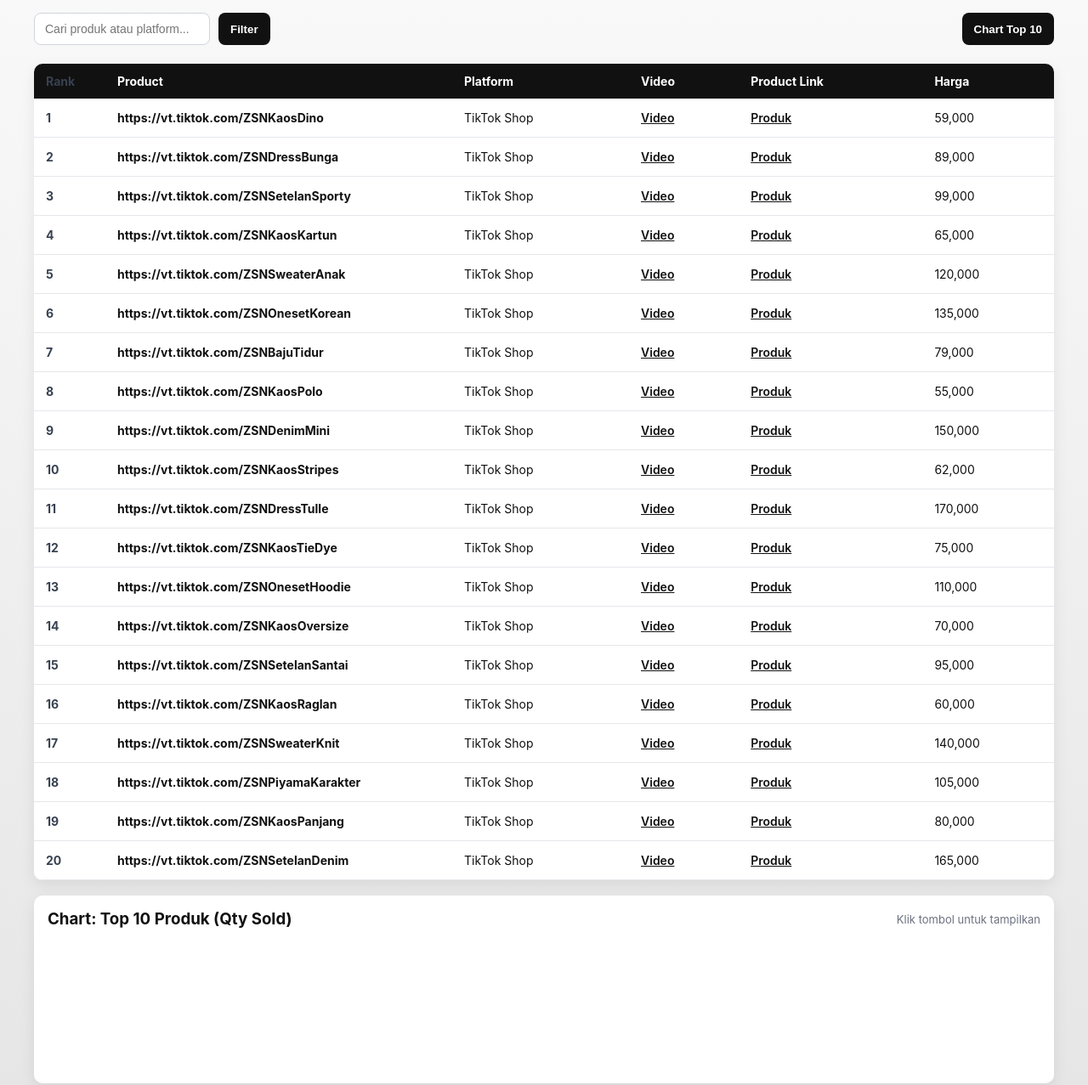
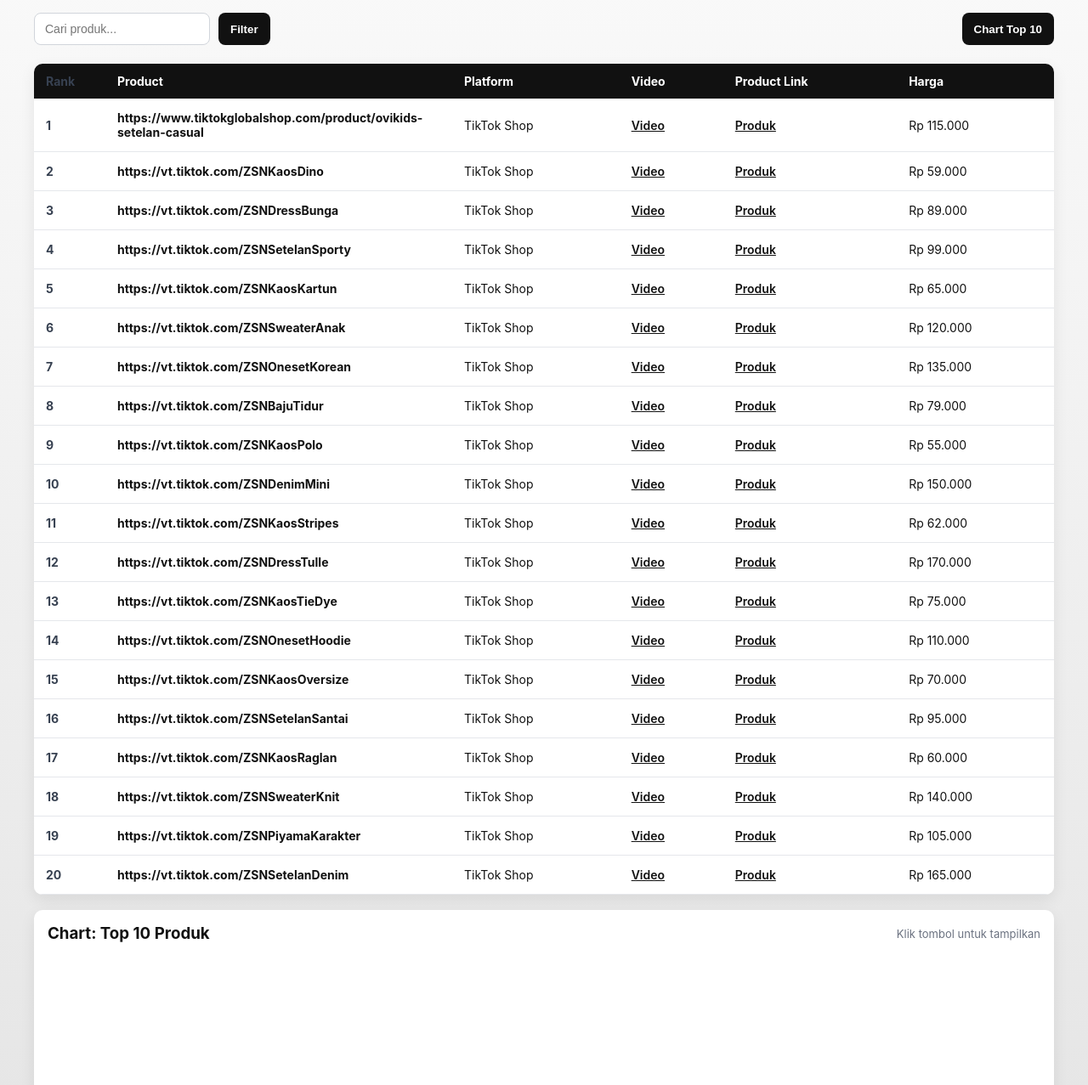
Before and after one commit to sugiel/sugiel.github.io, a plain HTML site: page index.html in a window 1280 px wide. Shown: the part 91-1368 px from the top of the page at 85% size. Drawn offline with nearby package versions, Linux system fonts and the light colour scheme.

Commit message:
Update index.html

```diff
--- a/index.html
+++ b/index.html
@@ -5,7 +5,6 @@
   <meta name="viewport" content="width=device-width,initial-scale=1"/>
   <title>Demo Trend Fashion Anak — Giel (TikTok)</title>
 
-  <!-- Chart.js -->
   <script src="https://cdn.jsdelivr.net/npm/chart.js"></script>
 
   <style>
@@ -15,139 +14,38 @@
       --card:#ffffff;
       --bg:#f5f5f5;
       --radius:10px;
-      --glass: rgba(255,255,255,0.6);
     }
     body{
       margin:0;
       font-family:Inter,ui-sans-serif,system-ui,-apple-system,"Segoe UI",Roboto,"Helvetica Neue",Arial;
       background: linear-gradient(180deg, #fafafa 0%, #e5e5e5 100%);
       color:#111111;
-      -webkit-font-smoothing:antialiased;
-      -moz-osx-font-smoothing:grayscale;
       padding:28px;
     }
-    header{
-      text-align:center;
-      margin-bottom:18px;
-    }
-    header h1{
-      margin:0;
-      font-size:28px;
-      color:var(--accent);
-      letter-spacing:0.3px;
-      font-weight:800;
-    }
-    header p{
-      margin:6px 0 0 0;
-      color:var(--muted);
-    }
-
-    .controls{
-      display:flex;
-      gap:10px;
-      flex-wrap:wrap;
-      justify-content:center;
-      margin:18px 0 22px 0;
-    }
-    .controls input[type=text], .controls select, .controls input[type=number]{
-      padding:10px 12px;
-      border-radius:8px;
-      border:1px solid #d1d5db;
-      min-width:180px;
-      outline:none;
-      font-size:14px;
-      background: white;
-    }
-    .controls button{
-      background:var(--accent);
-      color:white;
-      border:none;
-      padding:10px 14px;
-      border-radius:8px;
-      cursor:pointer;
-      font-weight:600;
-      transition: all 0.2s ease;
-    }
-    .controls button:hover{ opacity:0.85; }
-
-    .container{
-      max-width:1200px;
-      margin:auto;
-    }
-
-    .table-wrap{
-      background:var(--card);
-      border-radius:var(--radius);
-      overflow:hidden;
-      box-shadow:0 6px 18px rgba(0,0,0,0.08);
-      margin-bottom:18px;
-    }
-    table{
-      width:100%;
-      border-collapse:collapse;
-      font-size:14px;
-    }
-    thead th{
-      background:#111111;
-      color:white;
-      padding:12px 14px;
-      text-align:left;
-      font-weight:700;
-      position:sticky;
-      top:0;
-      z-index:2;
-    }
-    tbody tr{
-      border-bottom:1px solid #e5e7eb;
-      background:#ffffffd9;
-    }
-    tbody tr:hover{ background:#f9fafb; }
-    td{
-      padding:14px;
-      vertical-align:middle;
-      color:#111111;
-    }
-    td a{
-      color:var(--accent);
-      font-weight:600;
-      text-decoration:underline;
-    }
-    .col-rank{ width:56px; font-weight:700; color:#374151; }
-    .col-name{ width:34%; }
-    .muted{ color:var(--muted); font-size:13px; }
-    .small{ font-size:12px; color:#475569; }
-
-    .chart-card{
-      background:var(--card);
-      border-radius:var(--radius);
-      padding:16px;
-      box-shadow:0 6px 18px rgba(0,0,0,0.08);
-      margin-bottom:28px;
-    }
-    .flex-row{ display:flex; gap:14px; align-items:center; flex-wrap:wrap; }
-    .right { margin-left:auto; }
-
-    .note{
-      font-size:13px;
-      color:var(--muted);
-      margin-top:8px;
-    }
-
-    footer{
-      max-width:1200px;
-      margin:auto;
-      margin-top:18px;
-      color:var(--muted);
-      font-size:13px;
-      text-align:center;
-    }
-
-    /* responsive table */
-    @media (max-width:900px){
-      .table-wrap{ overflow:auto; }
-      thead th{ min-width:140px; }
-      td{ white-space:nowrap; }
-    }
+    header{text-align:center;margin-bottom:18px;}
+    header h1{margin:0;font-size:28px;color:var(--accent);font-weight:800;}
+    header p{margin:6px 0 0 0;color:var(--muted);}
+    .controls{display:flex;gap:10px;flex-wrap:wrap;justify-content:center;margin:18px 0 22px 0;}
+    .controls input,.controls select{padding:10px 12px;border-radius:8px;border:1px solid #d1d5db;min-width:180px;font-size:14px;background:white;}
+    .controls button{background:var(--accent);color:white;border:none;padding:10px 14px;border-radius:8px;cursor:pointer;font-weight:600;}
+    .controls button:hover{opacity:0.85;}
+    .container{max-width:1200px;margin:auto;}
+    .table-wrap{background:var(--card);border-radius:var(--radius);overflow:hidden;box-shadow:0 6px 18px rgba(0,0,0,0.08);margin-bottom:18px;}
+    table{width:100%;border-collapse:collapse;font-size:14px;}
+    thead th{background:#111;color:white;padding:12px 14px;text-align:left;font-weight:700;position:sticky;top:0;z-index:2;}
+    tbody tr{border-bottom:1px solid #e5e7eb;background:#ffffffd9;}
+    tbody tr:hover{background:#f9fafb;}
+    td{padding:14px;vertical-align:middle;color:#111;}
+    td a{color:var(--accent);font-weight:600;text-decoration:underline;}
+    .col-rank{width:56px;font-weight:700;color:#374151;}
+    .col-name{width:34%;}
+    .muted{color:var(--muted);font-size:13px;}
+    .small{font-size:12px;color:#475569;}
+    .chart-card{background:var(--card);border-radius:var(--radius);padding:16px;box-shadow:0 6px 18px rgba(0,0,0,0.08);margin-bottom:28px;}
+    .flex-row{display:flex;gap:14px;align-items:center;flex-wrap:wrap;}
+    .right{margin-left:auto;}
+    footer{max-width:1200px;margin:auto;margin-top:18px;color:var(--muted);font-size:13px;text-align:center;}
+    @media (max-width:900px){.table-wrap{overflow:auto;}thead th{min-width:140px;}td{white-space:nowrap;}}
   </style>
 </head>
 <body>
@@ -158,7 +56,7 @@
 
   <div class="container">
     <div class="controls">
-      <input id="q" type="text" placeholder="Cari produk atau platform..." />
+      <input id="q" type="text" placeholder="Cari produk..." />
       <button id="apply">Filter</button>
       <div style="margin-left:auto"></div>
       <button id="chartBtn">Chart Top 10</button>
@@ -182,7 +80,7 @@
 
     <div class="chart-card">
       <div class="flex-row">
-        <h3 style="margin:0">Chart: Top 10 Produk (Qty Sold)</h3>
+        <h3 style="margin:0">Chart: Top 10 Produk</h3>
         <div class="right muted">Klik tombol untuk tampilkan</div>
       </div>
       <canvas id="salesChart" style="margin-top:12px; max-height:360px"></canvas>
@@ -195,33 +93,74 @@
 
   <script>
     const data = [
-      {Rank:1, Product:"Kaos Anak Dino Lucu",Platform:"TikTok Shop",Video:"https://www.tiktok.com/@kidswear/video/7341111111111111111",Product:"https://vt.tiktok.com/ZSNKaosDino",Price:"59,000"},
-      {Rank:2, Product:"Dress Bunga Summer",Platform:"TikTok Shop",Video:"https://www.tiktok.com/@kidswear/video/7342222222222222222",Product:"https://vt.tiktok.com/ZSNDressBunga",Price:"89,000"},
-      {Rank:3, Product:"Setelan Anak Sporty",Platform:"TikTok Shop",Video:"https://www.tiktok.com/@kidswear/video/7343333333333333333",Product:"https://vt.tiktok.com/ZSNSetelanSporty",Price:"99,000"},
-      {Rank:4, Product:"Kaos Karakter Kartun",Platform:"TikTok Shop",Video:"https://www.tiktok.com/@kidswear/video/7344444444444444444",Product:"https://vt.tiktok.com/ZSNKaosKartun",Price:"65,000"},
-      {Rank:5, Product:"Hoodie Anak Oversize",Platform:"TikTok Shop",Video:"https://www.tiktok.com/@kidswear/video/7345555555555555555",Product:"https://vt.tiktok.com/ZSNSweaterAnak",Price:"120,000"},
-      {Rank:6, Product:"Oneset Casual Korean",Platform:"TikTok Shop",Video:"https://www.tiktok.com/@kidswear/video/7346666666666666666",Product:"https://vt.tiktok.com/ZSNOnesetKorean",Price:"135,000"},
-      {Rank:7, Product:"Baju Tidur Anak Polos",Platform:"TikTok Shop",Video:"https://www.tiktok.com/@kidswear/video/7347777777777777777",Product:"https://vt.tiktok.com/ZSNBajuTidur",Price:"79,000"},
-      {Rank:8, Product:"Kaos Polo Anak Sekolah",Platform:"TikTok Shop",Video:"https://www.tiktok.com/@kidswear/video/7348888888888888888",Product:"https://vt.tiktok.com/ZSNKaosPolo",Price:"55,000"},
-      {Rank:9, Product:"Setelan Denim Mini",Platform:"TikTok Shop",Video:"https://www.tiktok.com/@kidswear/video/7349999999999999999",Product:"https://vt.tiktok.com/ZSNDenimMini",Price:"150,000"},
-      {Rank:10, Product:"Kaos Stripes Anak",Platform:"TikTok Shop",Video:"https://www.tiktok.com/@kidswear/video/7350000000000000000",Product:"https://vt.tiktok.com/ZSNKaosStripes",Price:"62,000"},
-      {Rank:11, Product:"Dress Princess Tulle",Platform:"TikTok Shop",Video:"https://www.tiktok.com/@kidswear/video/7351111111111111111",Product:"https://vt.tiktok.com/ZSNDressTulle",Price:"170,000"},
-      {Rank:12, Product:"Kaos Anak Tie Dye",Platform:"TikTok Shop",Video:"https://www.tiktok.com/@kidswear/video/7352222222222222222",Product:"https://vt.tiktok.com/ZSNKaosTieDye",Price:"75,000"},
-      {Rank:13, Product:"Oneset Hoodie Anak",Platform:"TikTok Shop",Video:"https://www.tiktok.com/@kidswear/video/7353333333333333333",Product:"https://vt.tiktok.com/ZSNOnesetHoodie",Price:"110,000"},
-      {Rank:14, Product:"Kaos Oversize Simple",Platform:"TikTok Shop",Video:"https://www.tiktok.com/@kidswear/video/7354444444444444444",Product:"https://vt.tiktok.com/ZSNKaosOversize",Price:"70,000"},
-      {Rank:15, Product:"Setelan Anak Santai",Platform:"TikTok Shop",Video:"https://www.tiktok.com/@kidswear/video/7355555555555555555",Product:"https://vt.tiktok.com/ZSNSetelanSantai",Price:"95,000"},
-      {Rank:16, Product:"Kaos Raglan Warna",Platform:"TikTok Shop",Video:"https://www.tiktok.com/@kidswear/video/7356666666666666666",Product:"https://vt.tiktok.com/ZSNKaosRaglan",Price:"60,000"},
-      {Rank:17, Product:"Sweater Knit Anak",Platform:"TikTok Shop",Video:"https://www.tiktok.com/@kidswear/video/7357777777777777777",Product:"https://vt.tiktok.com/ZSNSweaterKnit",Price:"140,000"},
-      {Rank:18, Product:"Baju Tidur Karakter",Platform:"TikTok Shop",Video:"https://www.tiktok.com/@kidswear/video/7358888888888888888",Product:"https://vt.tiktok.com/ZSNPiyamaKarakter",Price:"105,000"},
-      {Rank:19, Product:"Kaos Lengan Panjang Anak",Platform:"TikTok Shop",Video:"https://www.tiktok.com/@kidswear/video/7359999999999999999",Product:"https://vt.tiktok.com/ZSNKaosPanjang",Price:"80,000"},
-      {Rank:20, Product:"Setelan Anak Denim Jaket",Platform:"TikTok Shop",Video:"https://www.tiktok.com/@kidswear/video/7360000000000000000",Product:"https://vt.tiktok.com/ZSNSetelanDenim",Price:"165,000"},
+      {Rank:1, Product:"Ovikids | Setelan Anak Casual",Platform:"TikTok Shop",
+       Video:"https://www.tiktok.com/@ovikids/video/7361234567890123456",
+       Product:"https://www.tiktokglobalshop.com/product/ovikids-setelan-casual",
+       Price:"Rp 115.000"},
+      {Rank:2, Product:"Kaos Anak Dino Lucu",Platform:"TikTok Shop",
+       Video:"https://www.tiktok.com/@kidswear/video/7341111111111111111",
+       Product:"https://vt.tiktok.com/ZSNKaosDino",Price:"Rp 59.000"},
+      {Rank:3, Product:"Dress Bunga Summer",Platform:"TikTok Shop",
+       Video:"https://www.tiktok.com/@kidswear/video/7342222222222222222",
+       Product:"https://vt.tiktok.com/ZSNDressBunga",Price:"Rp 89.000"},
+      {Rank:4, Product:"Setelan Anak Sporty",Platform:"TikTok Shop",
+       Video:"https://www.tiktok.com/@kidswear/video/7343333333333333333",
+       Product:"https://vt.tiktok.com/ZSNSetelanSporty",Price:"Rp 99.000"},
+      {Rank:5, Product:"Kaos Karakter Kartun",Platform:"TikTok Shop",
+       Video:"https://www.tiktok.com/@kidswear/video/7344444444444444444",
+       Product:"https://vt.tiktok.com/ZSNKaosKartun",Price:"Rp 65.000"},
+      {Rank:6, Product:"Hoodie Anak Oversize",Platform:"TikTok Shop",
+       Video:"https://www.tiktok.com/@kidswear/video/7345555555555555555",
+       Product:"https://vt.tiktok.com/ZSNSweaterAnak",Price:"Rp 120.000"},
+      {Rank:7, Product:"Oneset Casual Korean",Platform:"TikTok Shop",
+       Video:"https://www.tiktok.com/@kidswear/video/7346666666666666666",
+       Product:"https://vt.tiktok.com/ZSNOnesetKorean",Price:"Rp 135.000"},
+      {Rank:8, Product:"Baju Tidur Anak Polos",Platform:"TikTok Shop",
+       Video:"https://www.tiktok.com/@kidswear/video/7347777777777777777",
+       Product:"https://vt.tiktok.com/ZSNBajuTidur",Price:"Rp 79.000"},
+      {Rank:9, Product:"Kaos Polo Anak Sekolah",Platform:"TikTok Shop",
+       Video:"https://www.tiktok.com/@kidswear/video/7348888888888888888",
+       Product:"https://vt.tiktok.com/ZSNKaosPolo",Price:"Rp 55.000"},
+      {Rank:10, Product:"Setelan Denim Mini",Platform:"TikTok Shop",
+       Video:"https://www.tiktok.com/@kidswear/video/7349999999999999999",
+       Product:"https://vt.tiktok.com/ZSNDenimMini",Price:"Rp 150.000"},
+      {Rank:11, Product:"Kaos Stripes Anak",Platform:"TikTok Shop",
+       Video:"https://www.tiktok.com/@kidswear/video/7350000000000000000",
+       Product:"https://vt.tiktok.com/ZSNKaosStripes",Price:"Rp 62.000"},
+      {Rank:12, Product:"Dress Princess Tulle",Platform:"TikTok Shop",
+       Video:"https://www.tiktok.com/@kidswear/video/7351111111111111111",
+       Product:"https://vt.tiktok.com/ZSNDressTulle",Price:"Rp 170.000"},
+      {Rank:13, Product:"Kaos Anak Tie Dye",Platform:"TikTok Shop",
+       Video:"https://www.tiktok.com/@kidswear/video/7352222222222222222",
+       Product:"https://vt.tiktok.com/ZSNKaosTieDye",Price:"Rp 75.000"},
+      {Rank:14, Product:"Oneset Hoodie Anak",Platform:"TikTok Shop",
+       Video:"https://www.tiktok.com/@kidswear/video/7353333333333333333",
+       Product:"https://vt.tiktok.com/ZSNOnesetHoodie",Price:"Rp 110.000"},
+      {Rank:15, Product:"Kaos Oversize Simple",Platform:"TikTok Shop",
+       Video:"https://www.tiktok.com/@kidswear/video/7354444444444444444",
+       Product:"https://vt.tiktok.com/ZSNKaosOversize",Price:"Rp 70.000"},
+      {Rank:16, Product:"Setelan Anak Santai",Platform:"TikTok Shop",
+       Video:"https://www.tiktok.com/@kidswear/video/7355555555555555555",
+       Product:"https://vt.tiktok.com/ZSNSetelanSantai",Price:"Rp 95.000"},
+      {Rank:17, Product:"Kaos Raglan Warna",Platform:"TikTok Shop",
+       Video:"https://www.tiktok.com/@kidswear/video/7356666666666666666",
+       Product:"https://vt.tiktok.com/ZSNKaosRaglan",Price:"Rp 60.000"},
+      {Rank:18, Product:"Sweater Knit Anak",Platform:"TikTok Shop",
+       Video:"https://www.tiktok.com/@kidswear/video/7357777777777777777",
+       Product:"https://vt.tiktok.com/ZSNSweaterKnit",Price:"Rp 140.000"},
+      {Rank:19, Product:"Baju Tidur Karakter",Platform:"TikTok Shop",
+       Video:"https://www.tiktok.com/@kidswear/video/7358888888888888888",
+       Product:"https://vt.tiktok.com/ZSNPiyamaKarakter",Price:"Rp 105.000"},
+      {Rank:20, Product:"Setelan Anak Denim Jaket",Platform:"TikTok Shop",
+       Video:"https://www.tiktok.com/@kidswear/video/7360000000000000000",
+       Product:"https://vt.tiktok.com/ZSNSetelanDenim",Price:"Rp 165.000"},
     ];
 
-    const tbody = document.getElementById('tbody');
+    const tbody=document.getElementById('tbody');
     function renderRows(rows){
-      tbody.innerHTML = '';
+      tbody.innerHTML='';
       rows.forEach(r=>{
-        tbody.innerHTML += `
+        tbody.innerHTML+=`
           <tr>
             <td class="col-rank">${r.Rank}</td>
             <td class="col-name"><strong>${r.Product}</strong></td>
@@ -243,7 +182,7 @@
         type:'bar',
         data:{
           labels:data.slice(0,10).map(x=>x.Product),
-          datasets:[{label:'Qty Terjual (dummy)',data:[120,95,140,80,110,130,90,75,100,88],backgroundColor:'#111111'}]
+          datasets:[{label:'Qty Terjual (dummy)',data:[210,120,95,140,80,110,130,90,75,100],backgroundColor:'#111'}]
         },
         options:{responsive:true,plugins:{legend:{display:false}}}
       });
```
